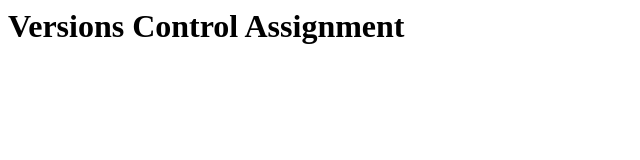
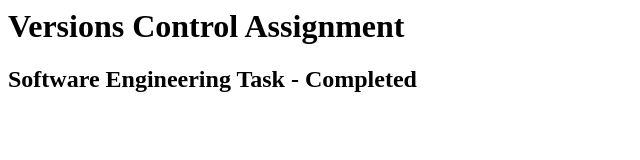
Before and after one commit to Ayesha13-dot/ersionControl_Assignment., a plain HTML site: page index.html in a window 1280 px wide. Shown: the whole page, without its empty margins (0-640 px from the left). Drawn offline with Linux system fonts and the light colour scheme.

Commit message:
Added feature update text

```diff
--- a/index.html
+++ b/index.html
@@ -1 +1,2 @@
 <h1>Versions Control Assignment</h1>
+<h2>Software Engineering Task - Completed</h2>
```
